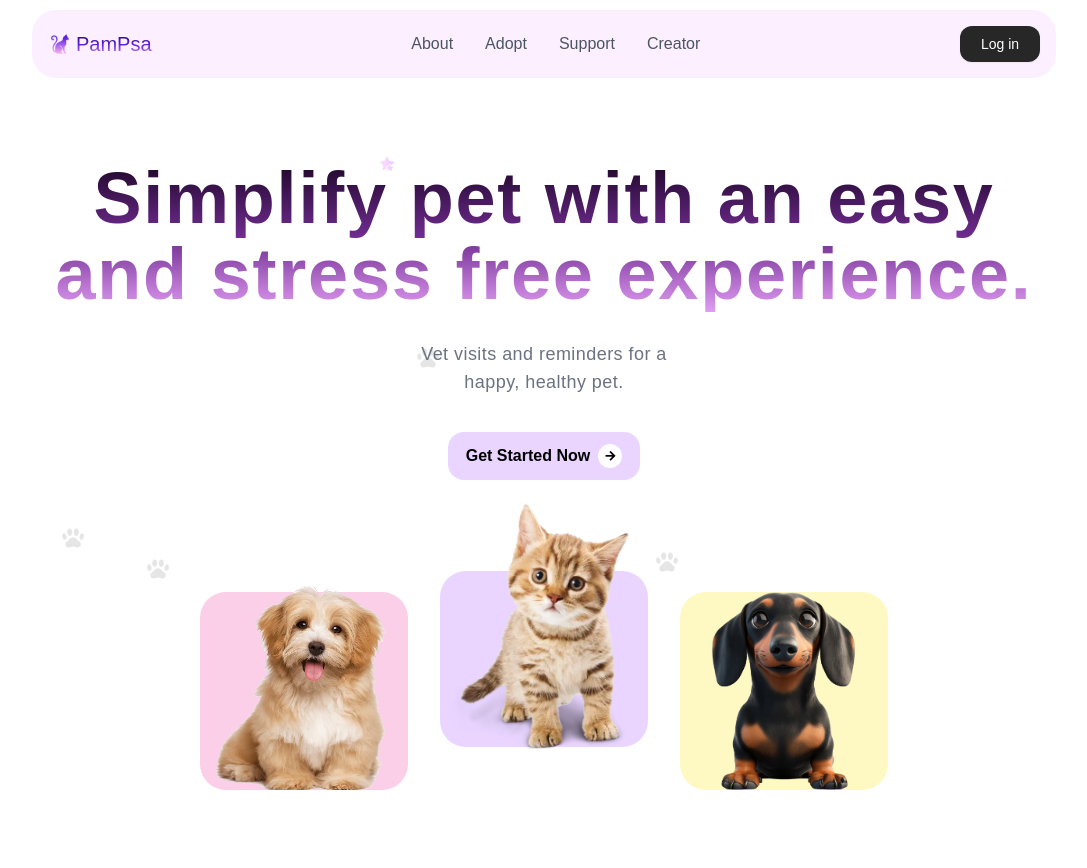
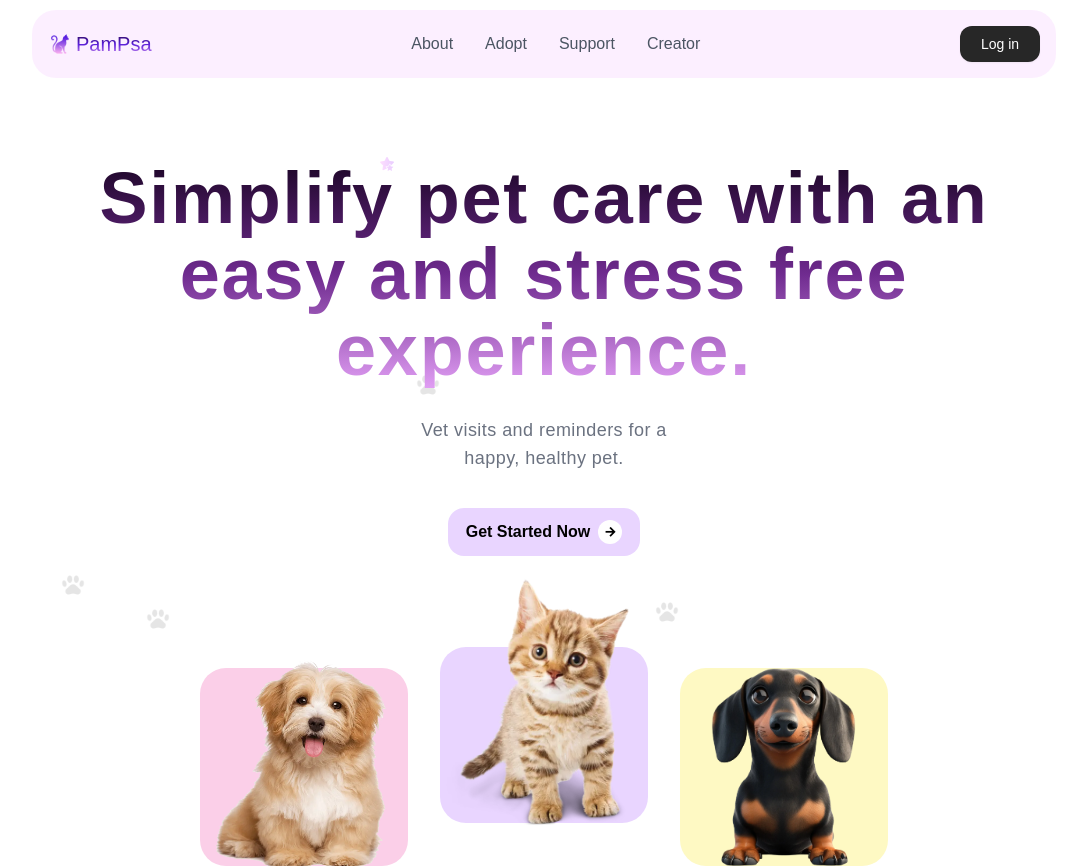
Before and after one commit to heisdanielade/PamietamPsa-frontend, a Vue app: page / in a window 1280 px wide. Shown: the top 868 px of the page, without its empty margins (96-1183 px from the left). Built offline with nearby package versions, Linux system fonts and the light colour scheme; a web font is replaced by a local one.

Commit message:
fix: typo in main text: home page

```diff
--- a/src/components/home/Home.vue
+++ b/src/components/home/Home.vue
@@ -12,7 +12,7 @@ import AuthBackground from "@/components/others/PawBackground.vue";
             <div class="text-center flex flex-col items-center justify-center w-full">
                 <h1 translate="no" v-scroll-reveal class="not-shwn relative md:mt-8 text-[2rem] leading-[2.1rem] md:leading-[4rem] lg:leading-[4.75rem] tracking-wide gradient-text-1 font-extrabold lg:font-bold w-full lg:text-7xl md:text-6xl">
                     <span class="desktop-main-text hidden md:flex">
-                        Simplify pet with an easy and stress free experience.
+                        Simplify pet care with an easy and stress free experience.
                     </span>
                     <span class="mobile-main-text md:hidden w-full text-[4rem]">
                         Simplified pet care.
```
